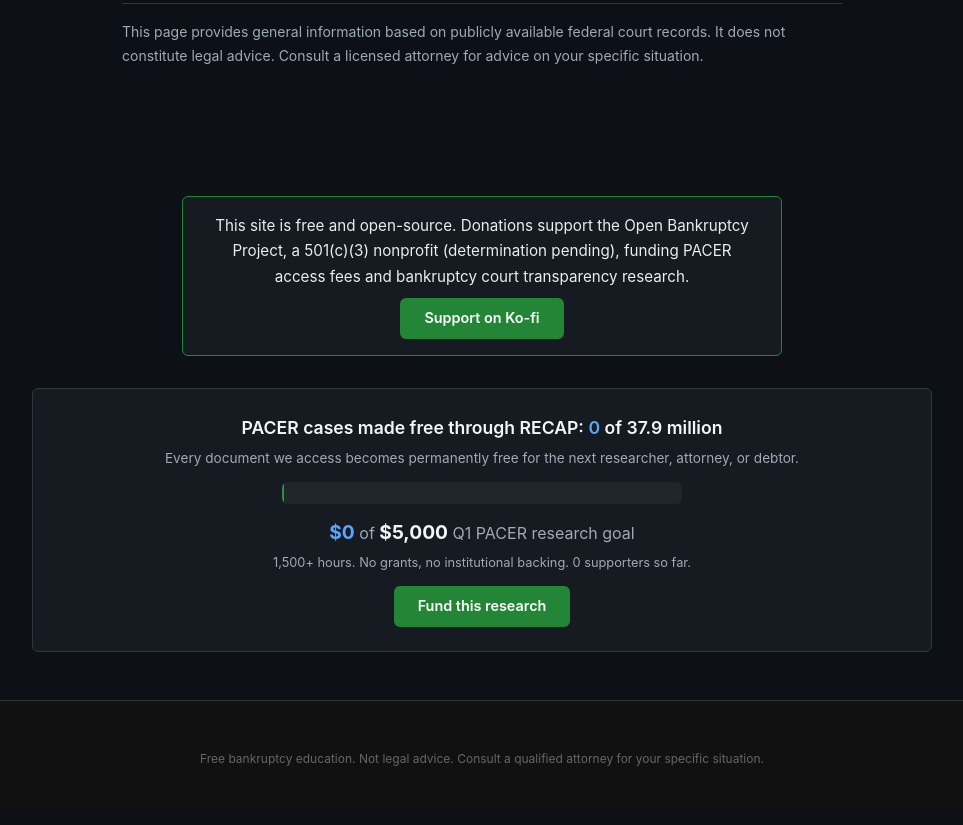
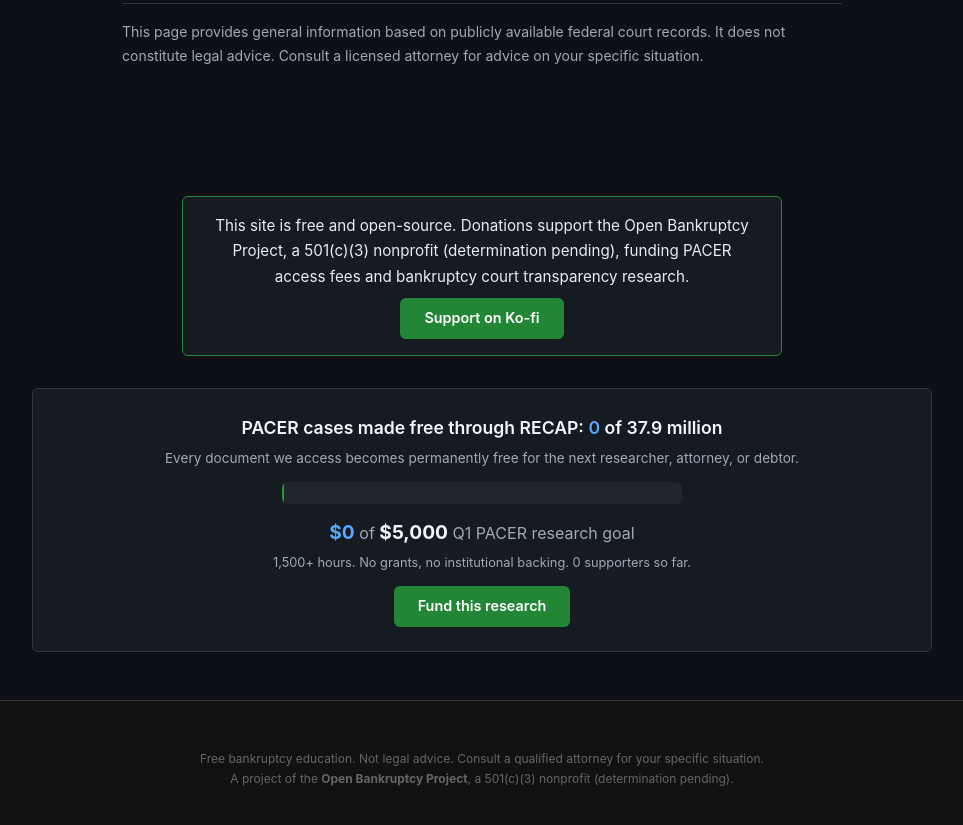
Before and after one commit to openbankruptcyproject/bankruptcymill.org, a plain HTML site: page what-to-do.html in a window 1280 px wide. Shown: the part 3408-4233 px from the top of the page, without its empty margins (158-1121 px from the left). Drawn offline with Linux system fonts and the light colour scheme.

Commit message:
Add nonprofit status to footer

```diff
--- a/what-to-do.html
+++ b/what-to-do.html
@@ -201,7 +201,7 @@
 </div>
 
 <footer class="network-footer" role="contentinfo">
-  <p class="disclaimer">Free bankruptcy education. Not legal advice. Consult a qualified attorney for your specific situation.</p>
+  <p class="disclaimer">Free bankruptcy education. Not legal advice. Consult a qualified attorney for your specific situation.<br>A project of the <strong>Open Bankruptcy Project</strong>, a 501(c)(3) nonprofit (determination pending).</p>
 </footer>
 </body>
 </html>
```
